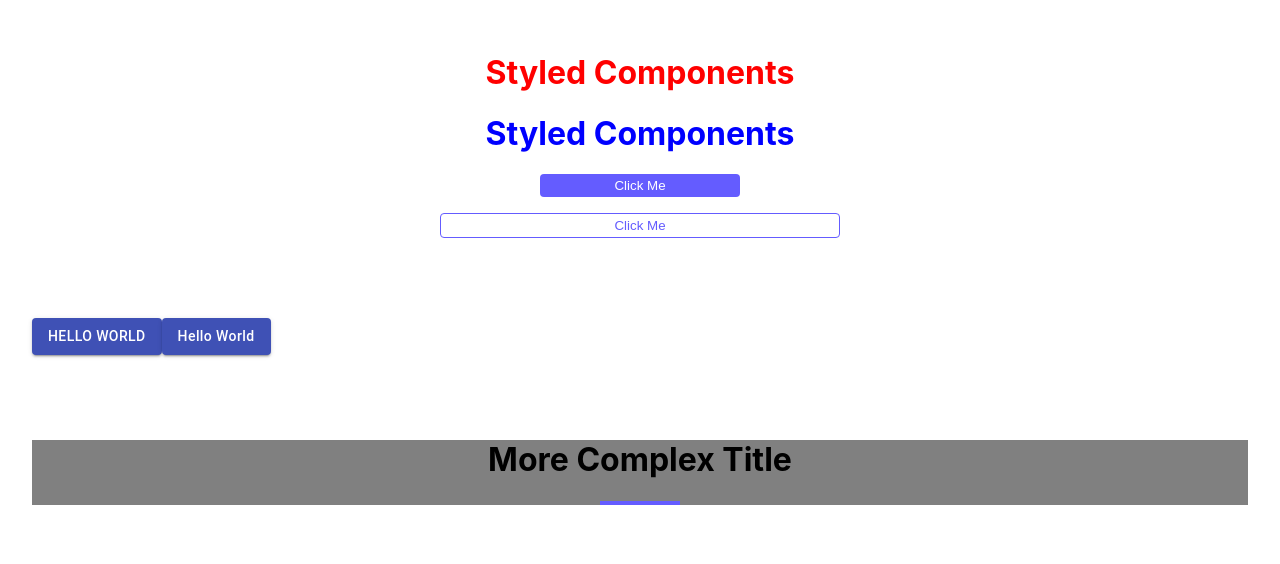
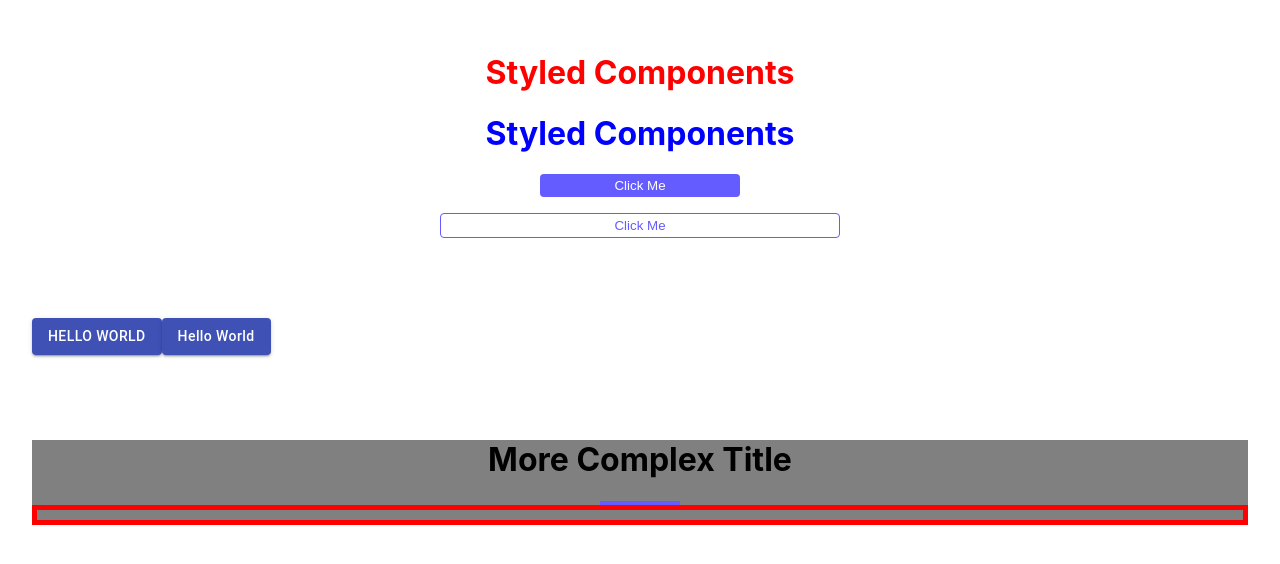
Before and after one commit to chianglynn/react-styled-components, a React (Create React App) app in the folder styled/: page / in a window 1280 px wide. Shown: the top 564 px of the page. Built offline with nearby package versions, Linux system fonts and the light colour scheme.

Commit message:
Set up css and utils variables

```diff
--- a/styled/src/components/Buttons.js
+++ b/styled/src/components/Buttons.js
@@ -9,13 +9,13 @@ export const DefaultButton = styled.button`
     text-transform: capitalize;
     border: none;
     border-radius: .25rem;
-    background-color: #645cff;
+    background-color: var(--color-primary);
     cursor: pointer;
 `;
 
 export const HipsterButton = styled(DefaultButton)`
     width: 400px;
-    color: #645cff;
-    border: 1px solid #645cff;
+    color: var(--color-primary);
+    border: 1px solid var(--color-primary);
     background-color: transparent;
 `;
--- a/styled/src/components/ComplexTitle.js
+++ b/styled/src/components/ComplexTitle.js
@@ -1,5 +1,6 @@
 import React from 'react';
 import styled from 'styled-components';
+import { setupBoarder } from './utils';
 
 // Method 1
 // const ComplexTitle = ({ title }) => {
@@ -15,6 +16,7 @@ const ComplexTitle = ({ title, className }) => {
         <div className={`${className} bg-grey`}>
             <h1>{title}</h1>
             <div className="underline"></div>
+            <div className="border"></div>
         </div>
     );
 };
@@ -32,7 +34,12 @@ const Wrapper = styled(ComplexTitle)`
         margin: 0 auto;
         width: 5rem;
         height: .25rem;
-        background-color: #645cff;
+        background-color: var(--color-primary);
+    }
+
+    .border{
+        height: 10px;
+        border: ${setupBoarder({ width: 5, color: 'red' })};
     }
 `;
 
--- /dev/null
+++ b/styled/src/components/utils.js
@@ -0,0 +1,3 @@
+export const setupBoarder = ({ width, type = 'solid', color }) => {
+    return `${width}px ${type} ${color}`;
+};
--- a/styled/src/index.css
+++ b/styled/src/index.css
@@ -1,3 +1,7 @@
+:root {
+  --color-primary: #645cff;
+}
+
 body {
   margin                 : 0;
   font-family            : -apple-system, BlinkMacSystemFont, 'Segoe UI', 'Roboto', 'Oxygen', 'Ubuntu', 'Cantarell', 'Fira Sans', 'Droid Sans', 'Helvetica Neue', sans-serif;
@@ -19,7 +23,7 @@ body {
   text-transform  : capitalize;
   border          : none;
   border-radius   : .25rem;
-  background-color: #645cff;
+  background-color: var(--color-primary);
   cursor          : pointer;
 }
 
```
